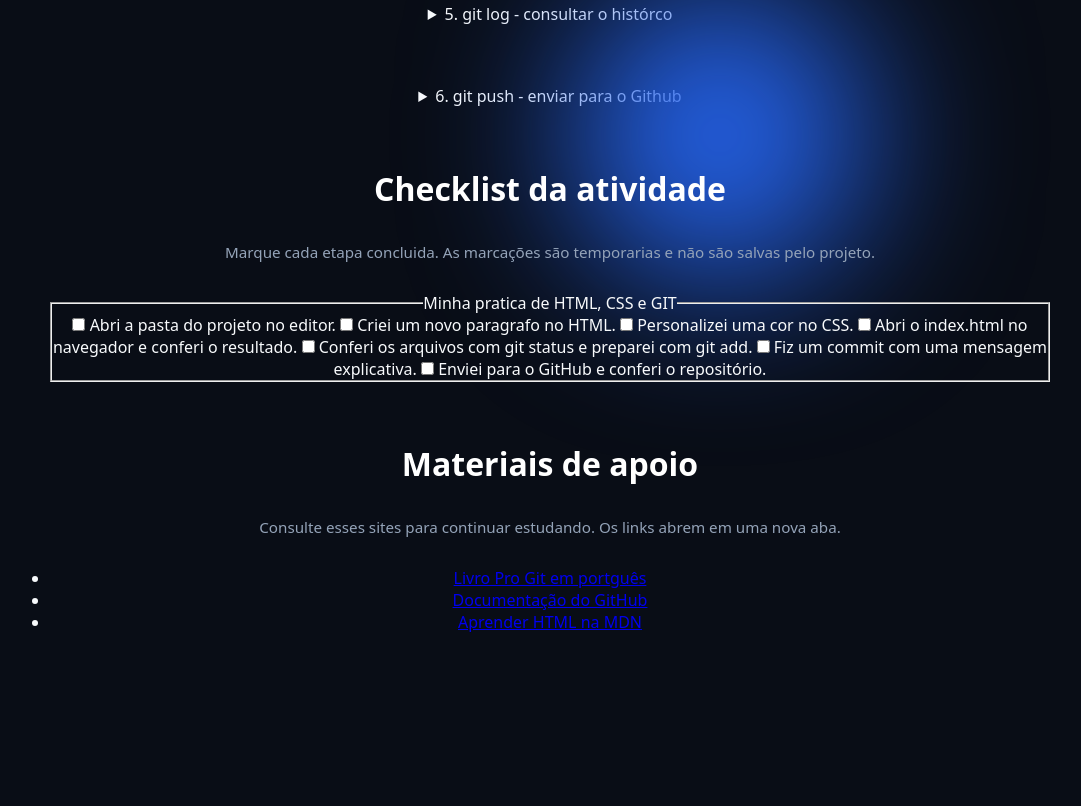
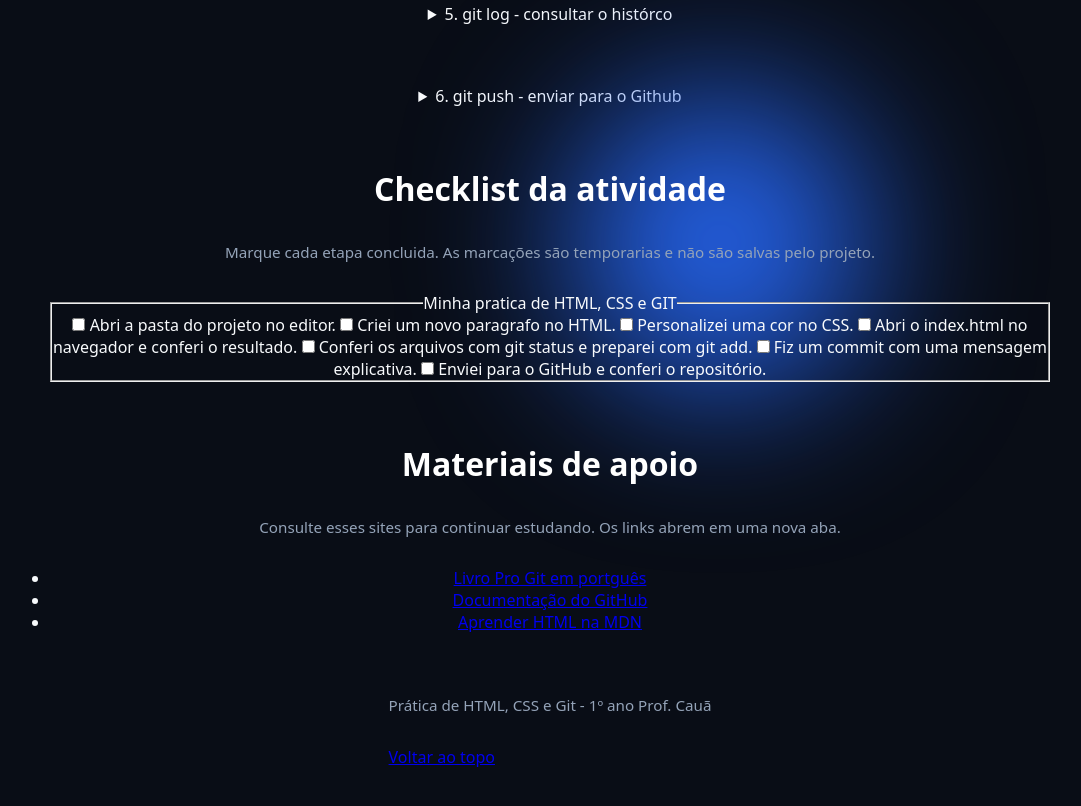
Before and after one commit to jorgeprado010/JORGE_PA, a plain HTML site: page INDEX.HTML in a window 1280 px wide. Shown: the part 1431-2237 px from the top of the page, without its empty margins (90-1171 px from the left). Before the commit the page ends 2144 px from the top, so only its background shows below. Drawn offline with Linux system fonts and the light colour scheme.

Commit message:
adicionei o rodapé com link de voltar ao topo

```diff
--- a/INDEX.HTML
+++ b/INDEX.HTML
@@ -163,5 +163,11 @@
             </ul>
         </section>
 
+        <footer class="rodape-estudo">
+            <p>Prática de HTML, CSS e Git - 1º ano Prof. Cauã</p>
+            <a href="#">Voltar ao topo</a>
+        </footer>
+    </nav>
+
 </body>
 </html>
```
